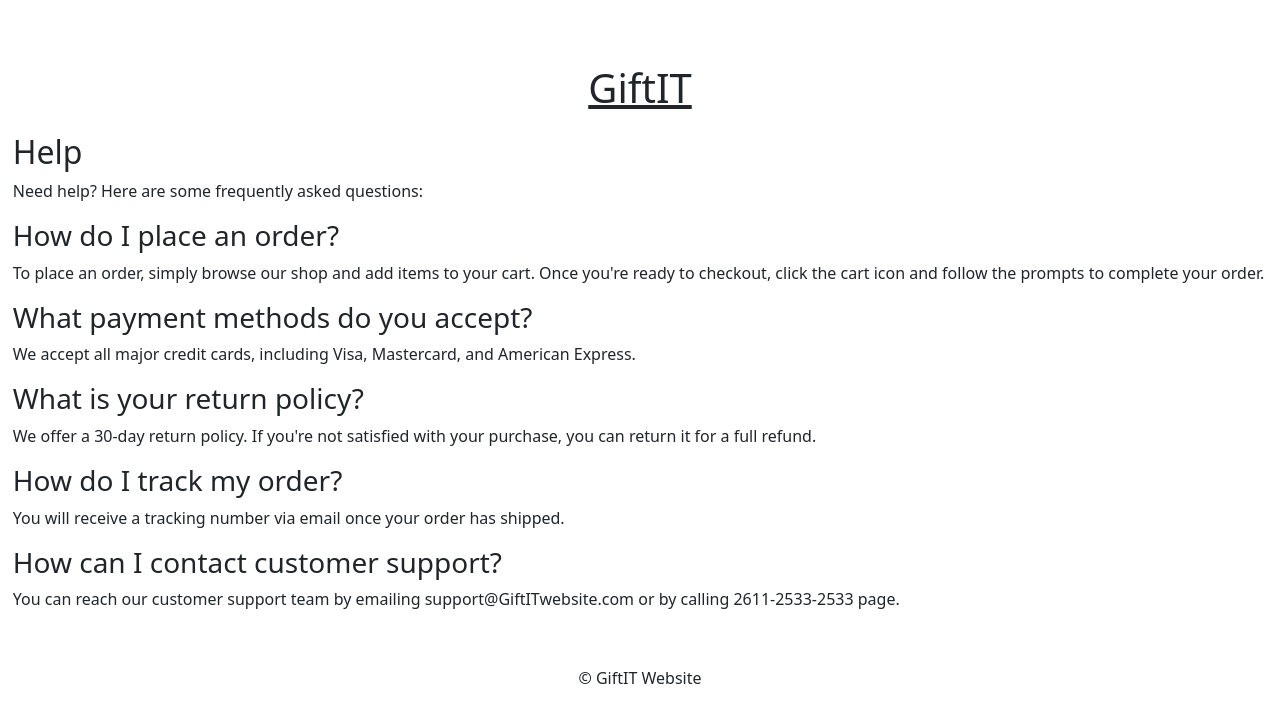
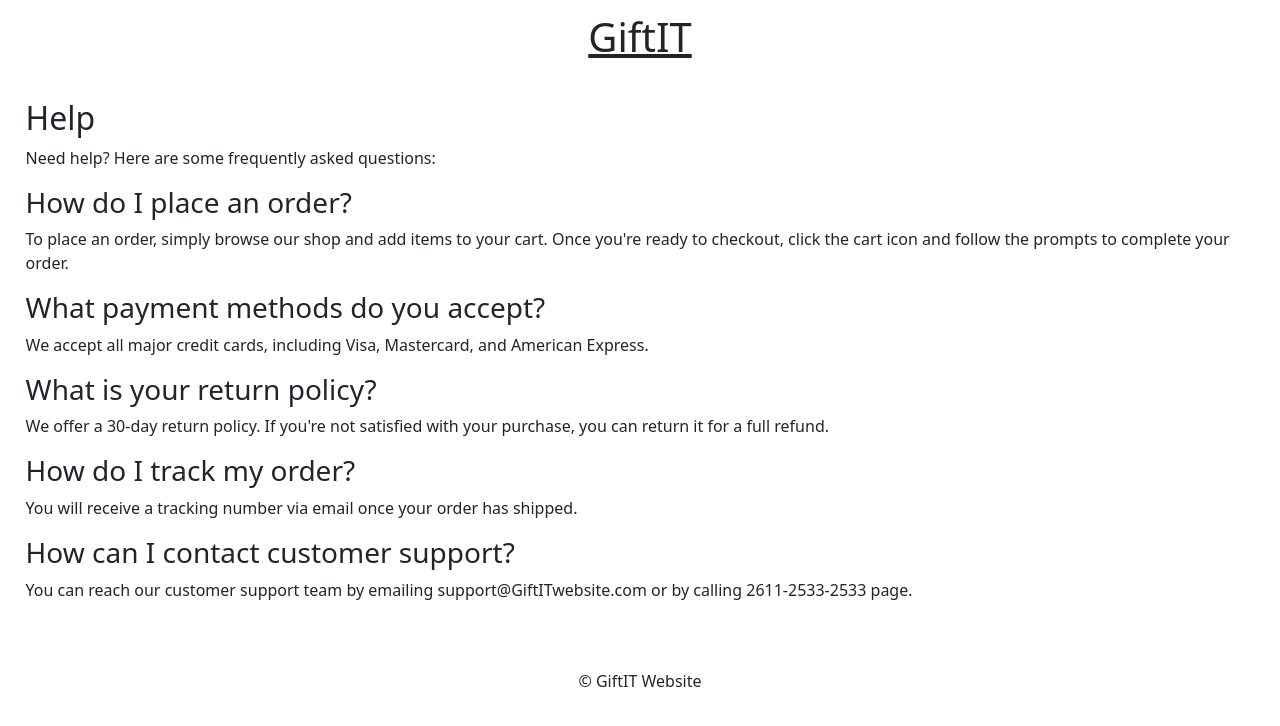
Before and after one commit to VeeshuSingh/Help-page, a plain HTML site: page index.html in a window 1280 px wide. Drawn offline with nearby package versions, Linux system fonts and the light colour scheme.

Commit message:
Update index.html

```diff
--- a/index.html
+++ b/index.html
@@ -7,9 +7,9 @@
   </head>
   <body>
     <header>
-        <h1 style="text-align: center; padding-top: 5%;"> <u>GiftIT</u></h1>
+        <h1 style="text-align: center; margin: 1%;"> <u>GiftIT</u></h1>
     </header>
-    <main style="padding: 1%;">
+    <main style="padding: 2%;">
       <h2>Help</h2>
       <p>Need help? Here are some frequently asked questions:</p>
       <h3>How do I place an order?</h3>
```
